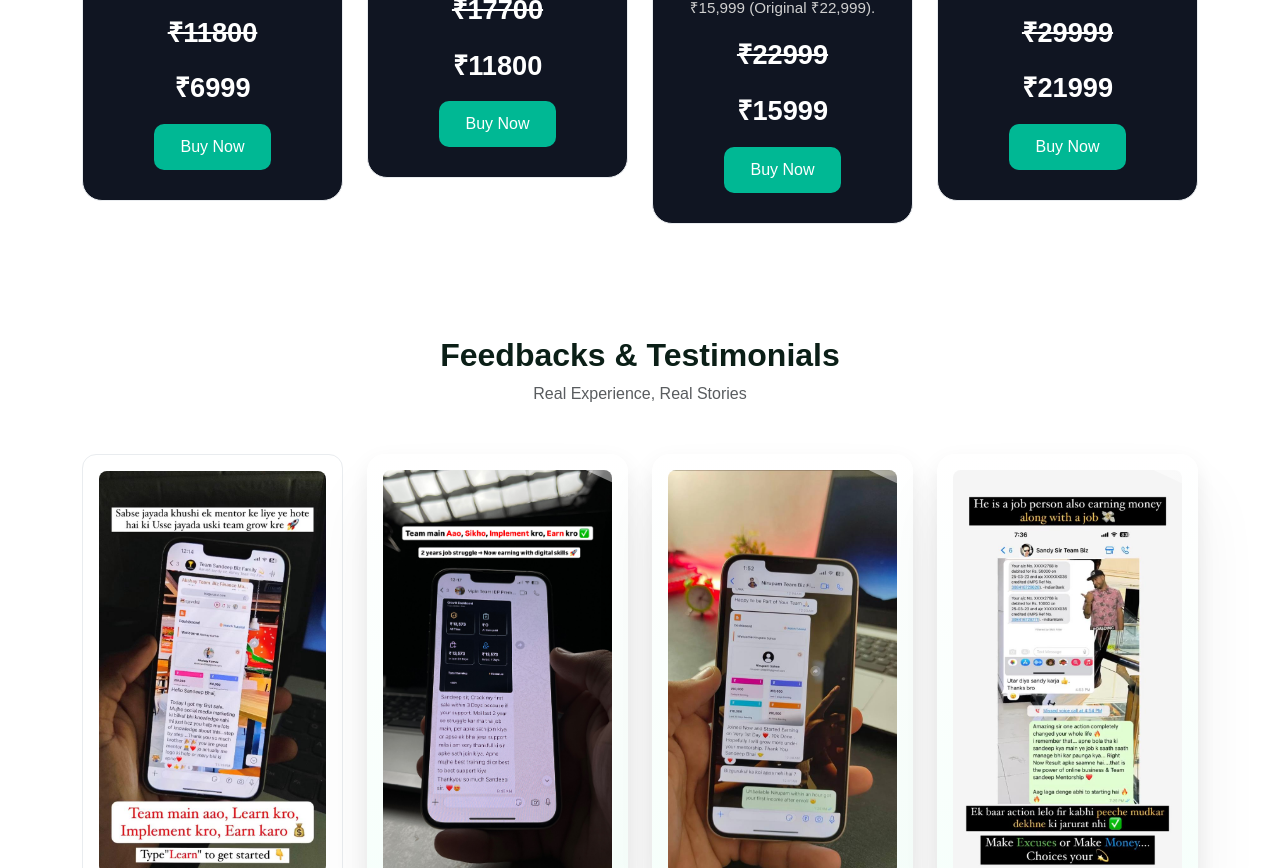
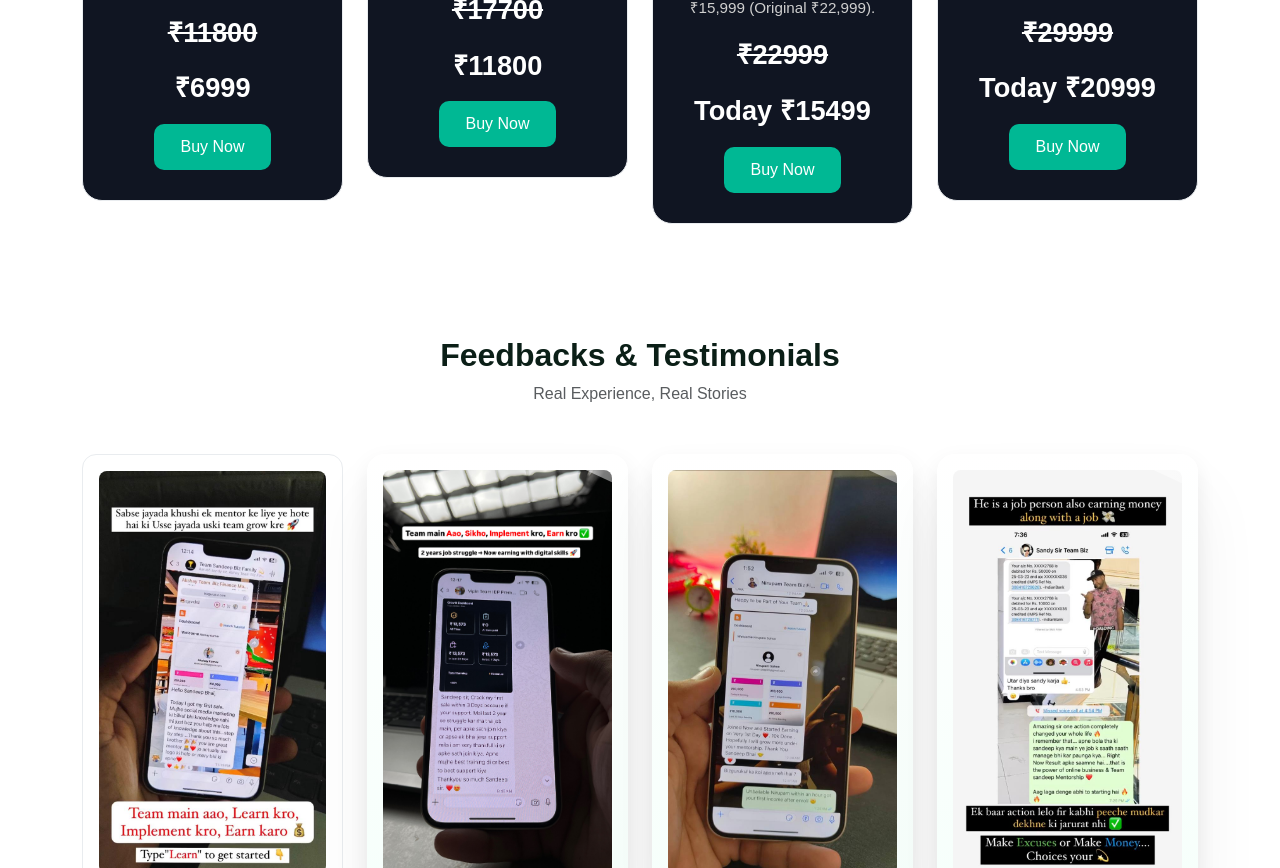
Before and after one commit to sharmajipreneur/sharmaji, a plain HTML site: page index.html in a window 1280 px wide. Shown: the part 2599-3467 px from the top of the page. Drawn offline with nearby package versions, Linux system fonts and the light colour scheme.

Commit message:
Update index.html

```diff
--- a/index.html
+++ b/index.html
@@ -569,7 +569,7 @@
             Potential to earn ₹50,000–₹80,000 monthly.
             Special offer: Up to 30% discount available.<br> — Enroll now for just ₹15,999 (Original ₹22,999).</p>
           <div class="price text-decoration-line-through">₹22999</div>
-          <div class="price">₹15999</div>
+          <div class="price"> Today ₹15499</div>
           <a href="https://idigitalpreneur.com/buy-package/premium?promocode=68324679592&countryId=101" class="btn btn-buy">Buy Now</a>
         </div>
       </div>
@@ -584,7 +584,7 @@
             Special offer: Up to 30% discount available.<br>— Enroll now for just ₹21,999 (Original ₹29,999).</p>
 
           <div class="price text-decoration-line-through">₹29999</div>
-          <div class="price">₹21999</div>
+          <div class="price">Today ₹20999</div>
           <a href="https://idigitalpreneur.com/buy-package/premium-plus?promocode=68324679592&countryId=101" class="btn btn-buy">Buy Now</a>
         </div>
       </div>
```
